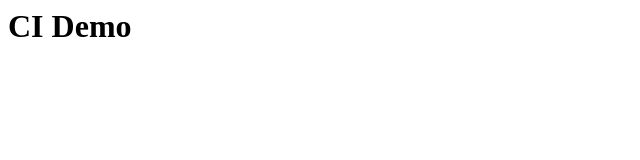
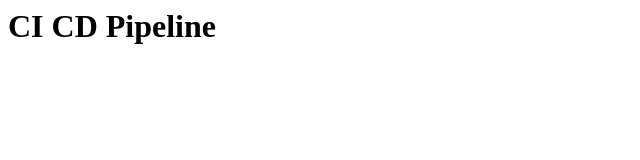
Before and after one commit to en23156423-jpg/CI-CD-PIPELINE, a plain HTML site: page index.html in a window 1280 px wide. Shown: the whole page, without its empty margins (0-640 px from the left). Drawn offline with Linux system fonts and the light colour scheme.

Commit message:
Update index.html

```diff
--- a/index.html
+++ b/index.html
@@ -1,5 +1,5 @@
 <html>
   <body>
-    <h1>CI Demo</h1>
+    <h1>CI CD Pipeline</h1>
   </body>
 </html>
```
